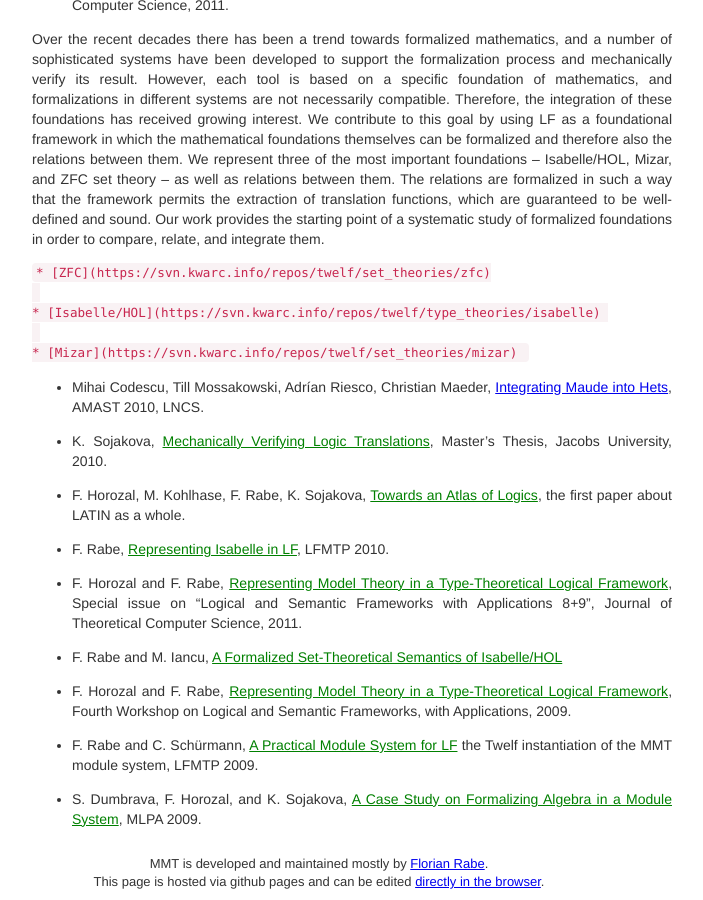
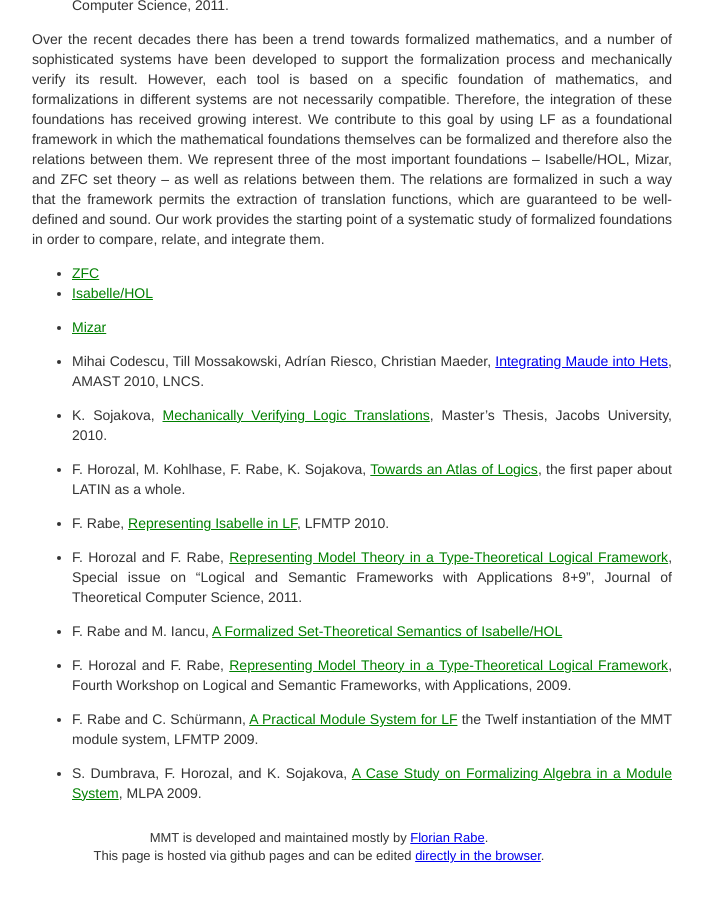
Before and after one commit to UniFormal/uniformal.github.io, a Jekyll site: the page built from doc/applications/LATIN/index.md, in a window 1280 px wide and 900 px high, scrolled down 2626 px. Shown: the whole window, without its empty margins (321-1024 px from the left). Built offline with Jekyll 4.4.1, drawn with Linux system fonts in a browser that asks for light colours; after the commit the page ends 3500 px from its top, so only the background shows below that; some of the changed lines change nothing that is shown; some of the changed text lies outside the part shown.

Commit message:
Update index.md

```diff
--- a/doc/applications/LATIN/index.md
+++ b/doc/applications/LATIN/index.md
@@ -33,7 +33,7 @@ interoperability-inducing logic morphisms.
 
 LATIN is a joint research project between the [KWARC](http://kwarc.info/]) research group at Jacobs University Bremen and the research department [Safe and Secure Cognitive Systems](http://www.dfki.de/sks ) at the German Research Center for Artificial Intelligence Bremen (DFKI-Bremen). It is funded 2010-2011 by the [German Research Council (DFG)](http://www.dfg.de) under grant KO-2428/9-1.
 
-Members of LATIN are [Michael Kohlhase](http://kwarc.info/kohlhase), [http://www.informatik.uni-bremen.de/~till/](Till Mossakowski), [Florian Rabe](http://kwarc.info/frabe/), [Mihai Codescu](http://www.dfki.de/web/forschung/sks/mitarbeiter/base_view?uid=mico01) and [Fulya Horozal](http://kwarc.info/fhorozal/).
+Members of LATIN are [Michael Kohlhase](http://kwarc.info/kohlhase), [Till Mossakowski](http://www.informatik.uni-bremen.de/~till/), [Florian Rabe](http://kwarc.info/frabe/), [Mihai Codescu](http://www.dfki.de/web/forschung/sks/mitarbeiter/base_view?uid=mico01) and [Fulya Horozal](http://kwarc.info/fhorozal/).
 
 At Jacobs University, also involved are [Christoph Lange](http://kwarc.info/clange/) and [Vyacheslav Zholudev](http://kwarc.info/vzholudev/). Students involved in LATIN are Kristina Sojakova, Stefania Dumbrava, Catalin David, Alin Iacob, Mihnea Iancu, Iulia Ignatov, Corneliu-Claudiu Prodescu, Jonathan von Schroeder and Martha Rohte.
 
@@ -98,11 +98,9 @@ A SVG image of the current snapshot of the LATIN *graph* is available [here](lat
 
  Over the recent decades there has been a trend towards formalized mathematics, and a number of sophisticated systems have been developed to support the formalization process and mechanically verify its result. However, each tool is based on a specific foundation of mathematics, and formalizations in different systems are not necessarily compatible. Therefore, the integration of these foundations has received growing interest. We contribute to this goal by using LF as a foundational framework in which the mathematical foundations themselves can be formalized and therefore also the relations between them. We represent three of the most important foundations -- Isabelle/HOL, Mizar, and ZFC set theory -- as well as relations between them. The relations are formalized in such a way that the framework permits the extraction of translation functions, which are guaranteed to be well-defined and sound. Our work provides the starting point of a systematic study of formalized foundations in order to compare, relate, and integrate them.
 
-    * [ZFC](https://svn.kwarc.info/repos/twelf/set_theories/zfc)
-
-    * [Isabelle/HOL](https://svn.kwarc.info/repos/twelf/type_theories/isabelle)
-
-    * [Mizar](https://svn.kwarc.info/repos/twelf/set_theories/mizar)
+ * [ZFC](https://svn.kwarc.info/repos/twelf/set_theories/zfc)
+ * [Isabelle/HOL](https://svn.kwarc.info/repos/twelf/type_theories/isabelle)
+ * [Mizar](https://svn.kwarc.info/repos/twelf/set_theories/mizar)
 
  * Mihai Codescu, Till Mossakowski, Adrían Riesco, Christian Maeder, [Integrating Maude into Hets](docs/maude-hets_amast10.pdf), AMAST 2010, LNCS.
 
```
